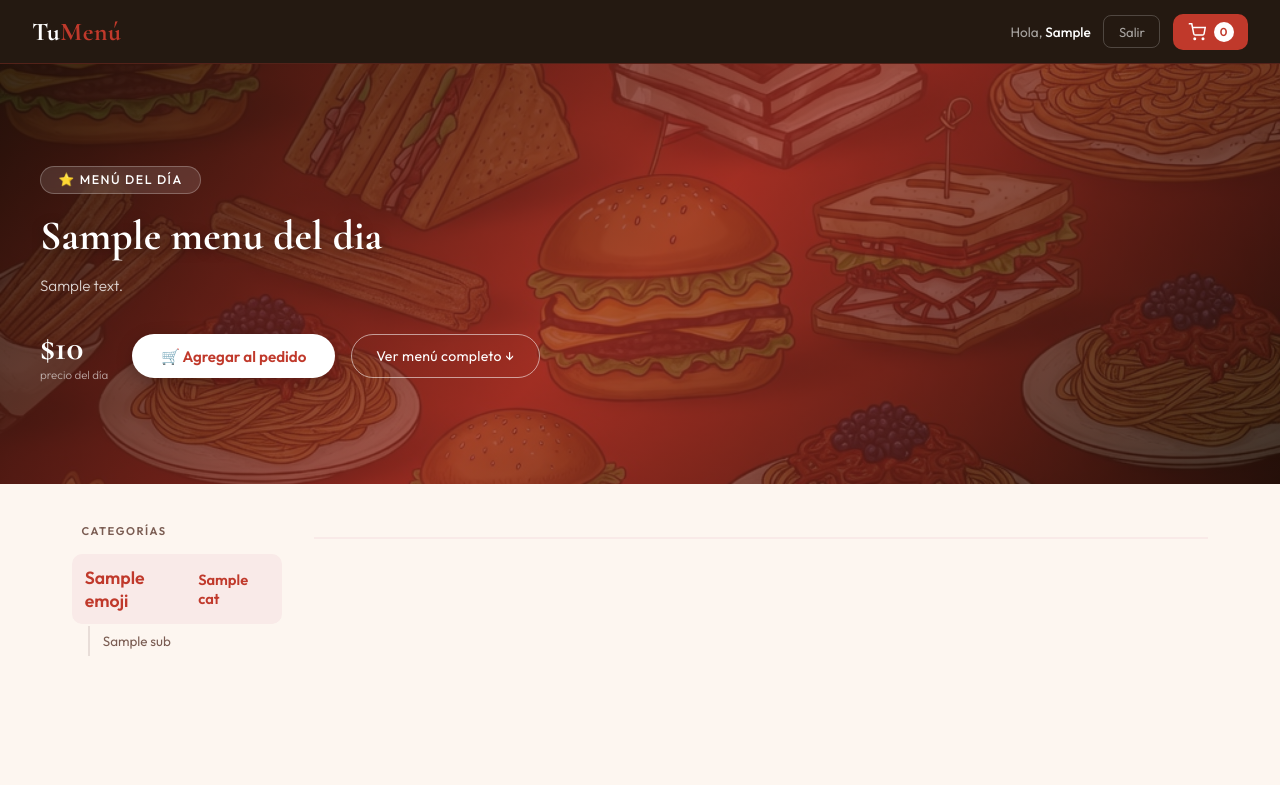
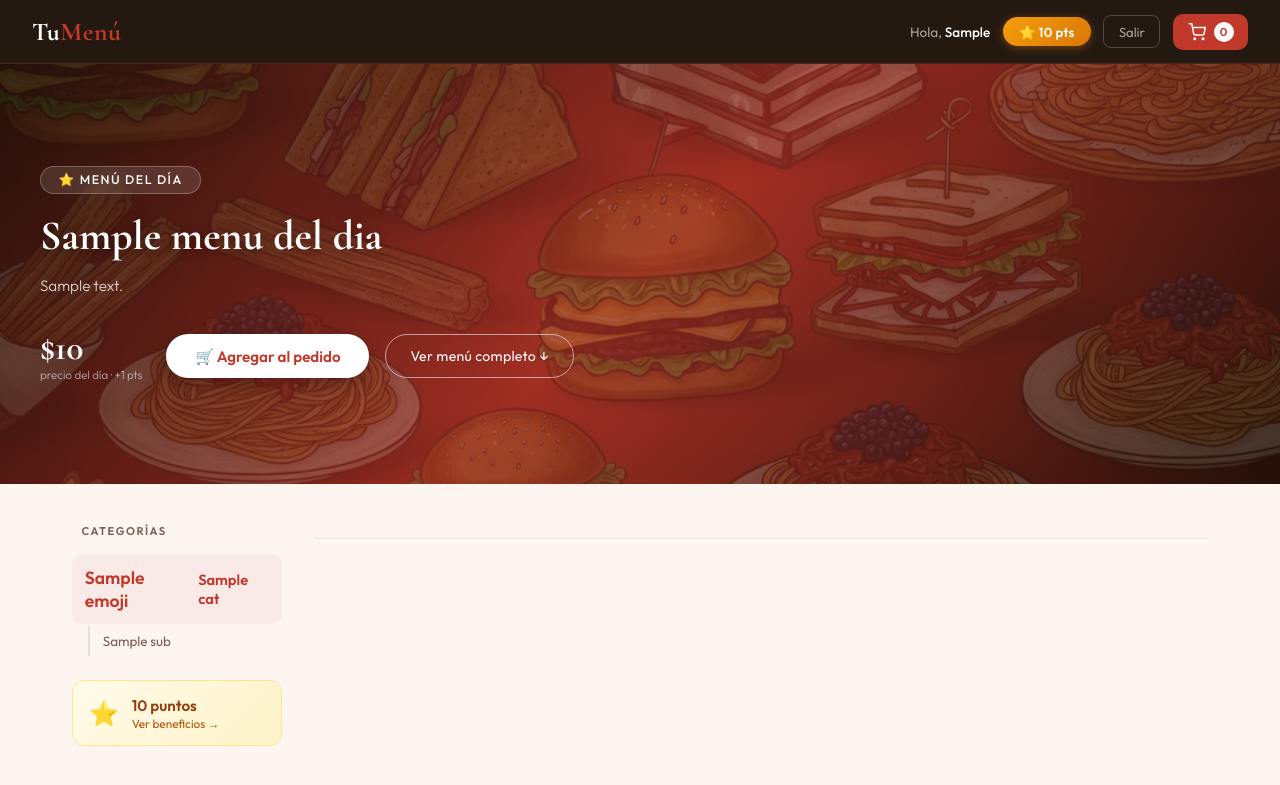
Before and after one commit to LeandroAV2/menu.V2, a Flask app: template templates/menu.html in a window 1280 px wide. Shown: the top 785 px of the page. Run offline with Flask 3, Linux system fonts and the light colour scheme; the template is opened without the code that fills it: most values are stand-ins (such as "Sample title", 1, 10 or a date in 2020).

Commit message:
Update menu.html

```diff
--- a/templates/menu.html
+++ b/templates/menu.html
@@ -15,6 +15,7 @@
   <div class="nav-right">
     {% if usuario %}
       <span class="nav-user">Hola, <strong>{{ usuario.nombre.split(' ')[0] }}</strong></span>
+      <button class="btn-puntos-nav" id="nav-puntos" onclick="abrirBeneficios()">⭐ {{ usuario.puntos }} pts</button>
       <a href="/logout" class="btn-logout">Salir</a>
     {% else %}
       <button class="btn-nav-auth" onclick="abrirModal('login')">Iniciar sesión</button>
@@ -37,7 +38,7 @@
     <div class="hero-actions">
       <div class="hero-precio">
         <span class="precio-num">${{ "{:,}".format(menu.menu_del_dia.precio).replace(",", ".") }}</span>
-        <span class="precio-etq">precio del día</span>
+        <span class="precio-etq">precio del día · +{{ menu.menu_del_dia.precio // puntos_por_peso }} pts</span>
       </div>
       <button class="btn-hero-agregar"
         onclick="agregarMenuDia('{{ menu.menu_del_dia.nombre }}', {{ menu.menu_del_dia.precio }}, '{{ menu.menu_del_dia.emoji }}')">
@@ -69,6 +70,15 @@
       {% endfor %}
     </div>
     {% endfor %}
+    {% if usuario %}
+    <div class="sidebar-puntos-box" onclick="abrirBeneficios()">
+      <div class="spb-icon">⭐</div>
+      <div>
+        <div class="spb-pts">{{ usuario.puntos }} puntos</div>
+        <div class="spb-link">Ver beneficios →</div>
+      </div>
+    </div>
+    {% endif %}
   </aside>
 
   <!-- PLATOS -->
@@ -100,6 +110,7 @@
       <span>Total</span>
       <span class="total-precio" id="carrito-total">$0</span>
     </div>
+    <div class="carrito-puntos-preview" id="carrito-puntos-preview"></div>
     <button class="btn-confirmar" onclick="confirmarPedido()">Confirmar pedido</button>
     <p class="pedido-nota">📲 Tu pedido llegará a la cocina al instante</p>
   </div>
@@ -110,16 +121,14 @@
 <div class="modal" id="modal-auth">
   <button class="modal-close" onclick="cerrarModal()">✕</button>
   <div class="modal-logo">Tu<span>Menú</span></div>
-
-  <div class="modal-body"><div class="auth-tabs">
+  <div class="modal-body">
+    <div class="auth-tabs">
       <button class="auth-tab active" id="tab-login" onclick="switchTab('login')">Iniciar sesión</button>
       <button class="auth-tab" id="tab-registro" onclick="switchTab('registro')">Crear cuenta</button>
     </div>
-
     {% if request.args.get('auth_error') %}
       <div class="auth-error">{{ request.args.get('auth_error') }}</div>
     {% endif %}
-
     <form id="form-login" method="POST" action="/login">
       <input type="hidden" name="next" value="/" />
       <div class="form-group">
@@ -132,7 +141,6 @@
       </div>
       <button type="submit" class="btn-primary">Ingresar</button>
     </form>
-
     <form id="form-registro" method="POST" action="/registro" style="display:none">
       <input type="hidden" name="next" value="/" />
       <div class="form-group">
@@ -150,16 +158,32 @@
       <button type="submit" class="btn-primary">Crear cuenta</button>
     </form>
   </div>
+</div>
 
+<!-- ===== MODAL BENEFICIOS ===== -->
+<div class="modal-overlay" id="modal-beneficios-overlay" onclick="cerrarBeneficios()"></div>
+<div class="modal modal-beneficios" id="modal-beneficios">
+  <button class="modal-close" onclick="cerrarBeneficios()">✕</button>
+  <div class="modal-logo">
+    <span style="position:relative">Tu<span style="color:var(--rojo)">Menú</span> · Beneficios</span>
   </div>
+  <div class="modal-body beneficios-body">
+    <div class="beneficios-puntos-header" id="beneficios-puntos-actuales"></div>
+    <p class="beneficios-hint">Cada ${{ puntos_por_peso }} gastados = 1 punto ⭐</p>
+    <div class="beneficios-grid" id="beneficios-grid"></div>
+  </div>
+</div>
+
 <!-- TOAST -->
 <div class="toast" id="toast"></div>
 
 <script>
-  const MENU_DATA  = {{ menu.categorias | tojson }};
-  const USUARIO    = {{ usuario | tojson if usuario else 'null' }};
-  const AUTH_ERROR = {{ request.args.get('auth_error') | tojson if request.args.get('auth_error') else 'null' }};
-  const AUTH_TAB   = {{ request.args.get('tab') | tojson if request.args.get('tab') else 'null' }};
+  const MENU_DATA      = {{ menu.categorias | tojson }};
+  const USUARIO        = {{ usuario | tojson if usuario else 'null' }};
+  const AUTH_ERROR     = {{ request.args.get('auth_error') | tojson if request.args.get('auth_error') else 'null' }};
+  const AUTH_TAB       = {{ request.args.get('tab') | tojson if request.args.get('tab') else 'null' }};
+  const BENEFICIOS_DATA= {{ beneficios | tojson }};
+  const PUNTOS_POR_PESO= {{ puntos_por_peso }};
 </script>
 <script src="{{ url_for('static', filename='js/menu.js') }}"></script>
 
```
Lines whose indentation alone changed are shown as unchanged.
